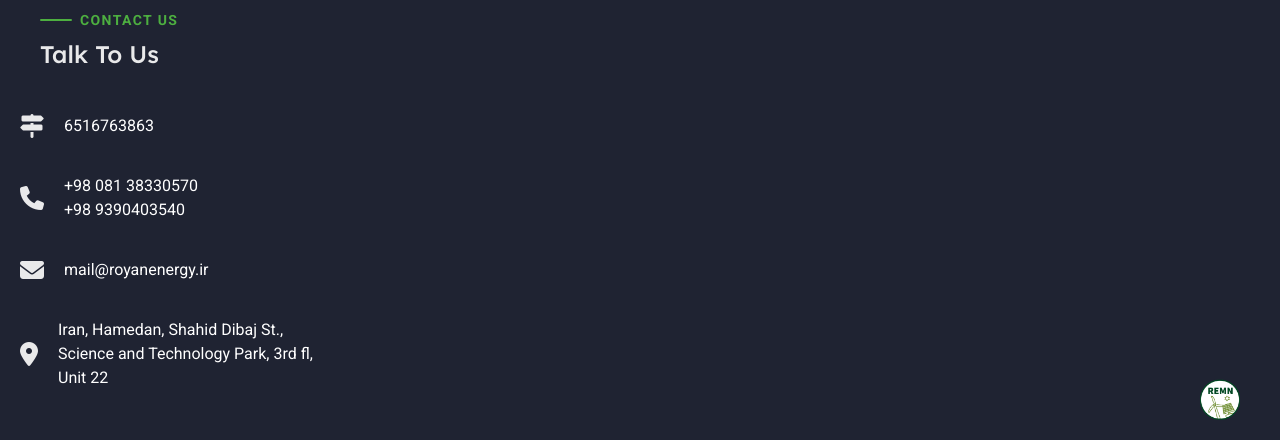
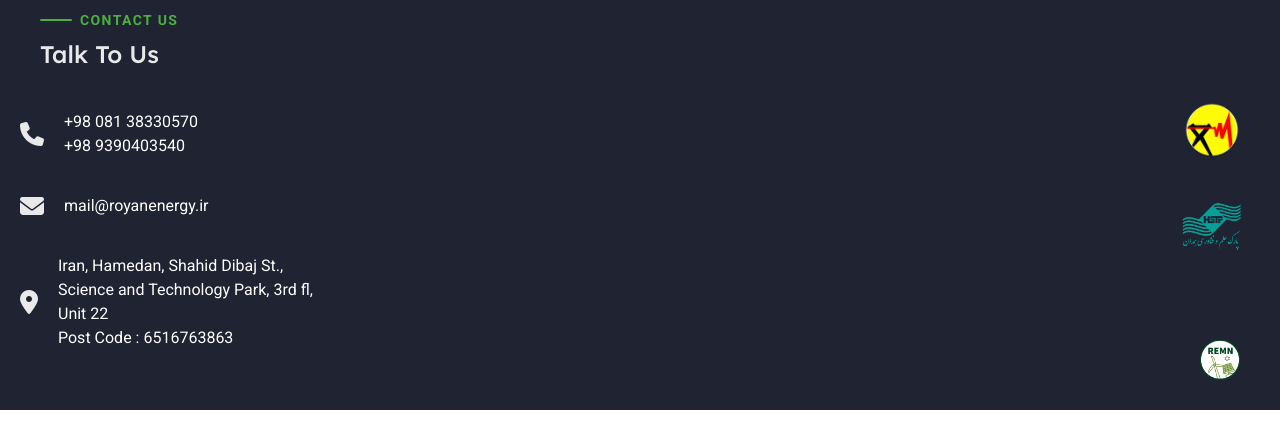
Before and after one commit to abbasbayat0/royanenergy.ir, a React (Vite) app: page / in a window 1280 px wide. Shown: the part 1774-2214 px from the top of the page. After the commit the page ends 2184 px from the top, so only its background shows below. Built offline with nearby package versions, Linux system fonts and the light colour scheme.

Commit message:
items added

```diff
--- a/src/components/Contact.jsx
+++ b/src/components/Contact.jsx
@@ -1,6 +1,8 @@
 import { useAnimation, useInView, motion } from "framer-motion";
 import { useEffect, useRef } from "react";
 import logo from "../assets/logo.png";
+import tavanir from "../assets/tavanir.png";
+import park from "../assets/park.png";
 
 const Contact = () => {
   const ref = useRef();
@@ -31,13 +33,10 @@ const Contact = () => {
             Talk To Us
           </h2>
         </div>
+
+        {/* start two */}
+        <div>
           <div className="flex justify-center items-start flex-col w-80 mt-10 gap-8 mb-10">
-          <div className="flex gap-5 justify-center items-center">
-            <i className="fa-solid fa-signs-post text-2xl text-white opacity-90"></i>
-            <p className="text-white font-roboto" title="Post Code">
-              6516763863
-            </p>
-          </div>
             <div className="flex gap-5 justify-center items-center">
               <i className="fa-solid fa-phone text-2xl text-white opacity-90"></i>
               <div>
@@ -51,10 +50,13 @@ const Contact = () => {
             </div>
             <div className="flex gap-5 justify-center items-center">
               <i className="fa-solid fa-location-dot text-2xl text-white opacity-90"></i>
+              <div>
                 <p className="text-white font-roboto">
-              Iran, Hamedan, Shahid Dibaj St., Science and Technology Park, 3rd
-              fl, Unit 22
+                  Iran, Hamedan, Shahid Dibaj St., Science and Technology Park,
+                  3rd fl, Unit 22
                 </p>
+                <p className="text-white font-roboto">Post Code : 6516763863</p>
+              </div>
             </div>
           </div>
 
@@ -69,6 +71,18 @@ const Contact = () => {
           >
             <img src={logo} alt="royan energy" />
           </div>
+
+          <div className="absolute top-28 right-5 flex flex-col justify-center items-center gap-5">
+            <div className="w-14 h-14 flex justify-center items-center">
+              <a href="https://www.tavanir.org.ir/en/" target="_blank">
+                <img src={tavanir} alt="royan energy" />
+              </a>
+            </div>
+            <div className="w-24 h-24 flex justify-center items-center">
+              <a href="https://hstp.ir/" target="_blank"><img src={park} alt="royan energy" /></a>
+            </div>
+          </div>
+        </div>
       </div>
     </motion.div>
   );
```
Also changed, not shown: src/assets/park.png (added), src/assets/tavanir.png (added). Lines whose indentation alone changed are shown as unchanged.
